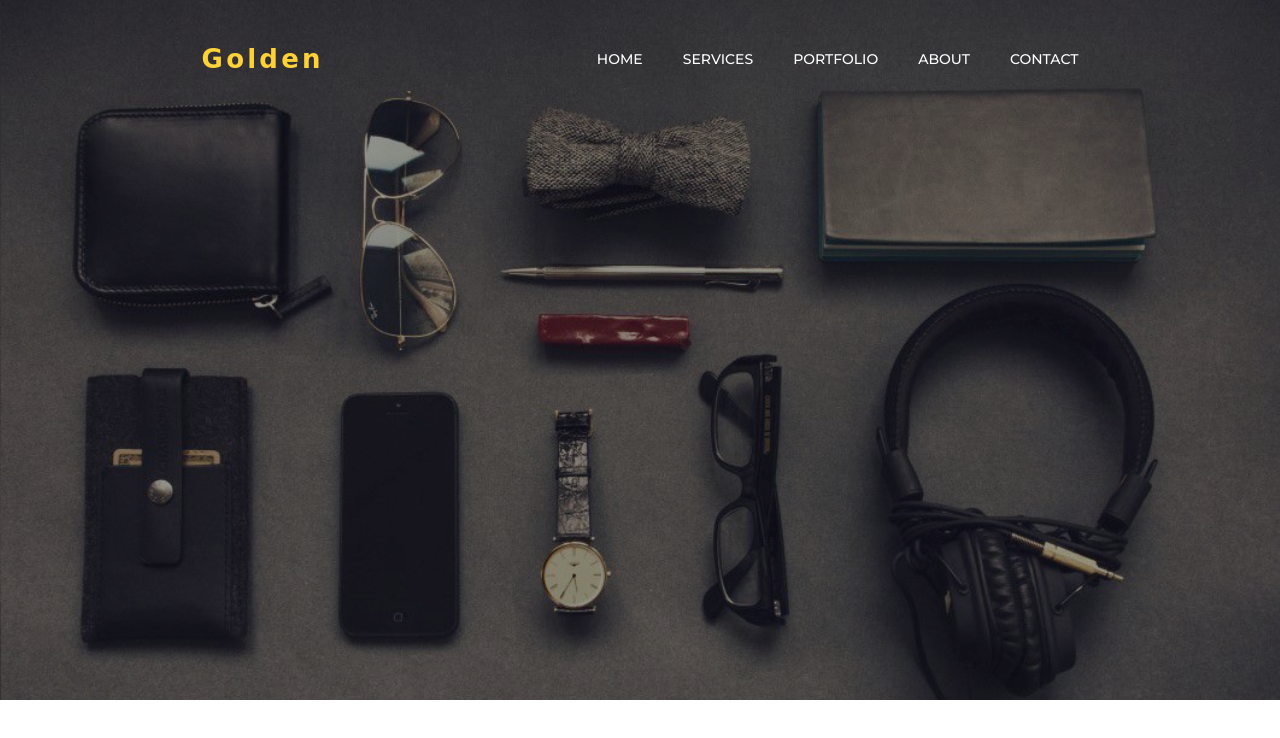
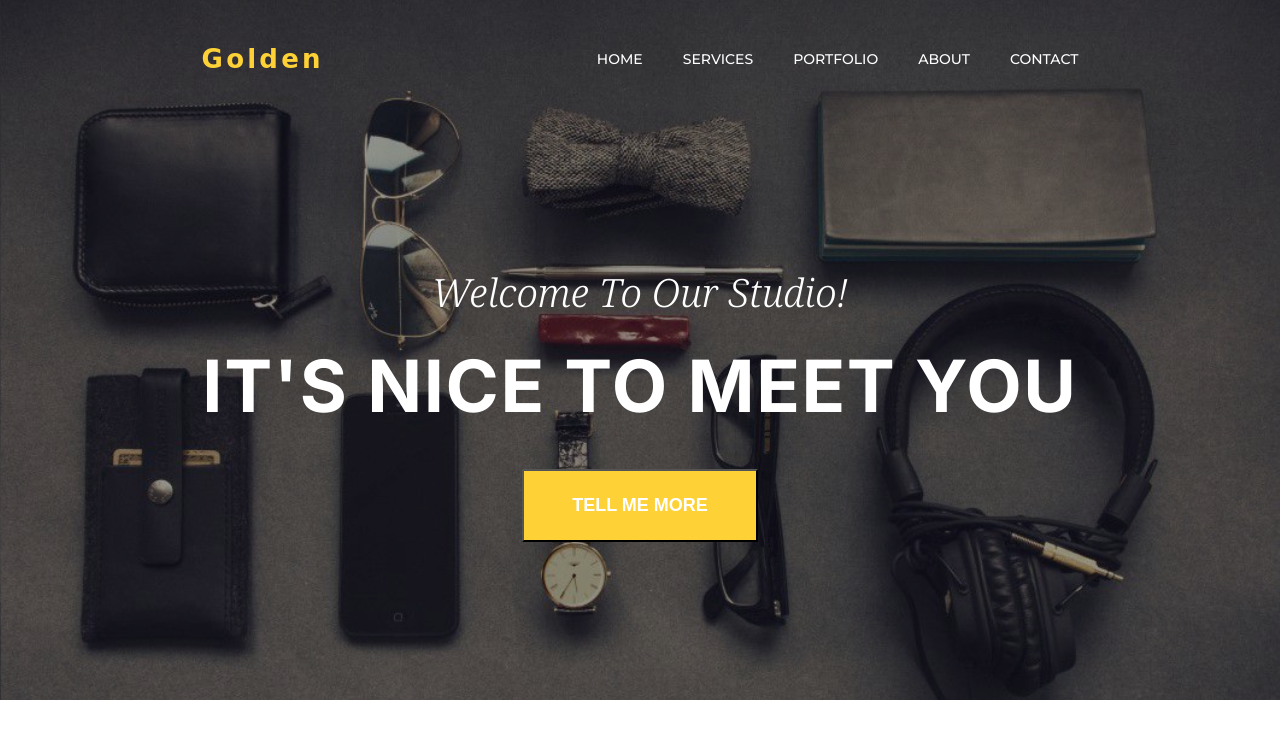
Before and after one commit to riozshow/project-4, a website: page index.html in a window 1280 px wide. Drawn offline with Linux system fonts and the light colour scheme; a web font is replaced by a local one.

Commit message:
Create splash screen

```diff
--- a/index.html
+++ b/index.html
@@ -30,6 +30,15 @@
       </div>
     </div>
   </nav>
+  <section class="splash">
+    <div class="container">
+      <div class="wrapper">
+        <h2>Welcome To Our Studio!</h2>
+        <h1>IT'S NICE TO MEET YOU</h1>
+        <button>TELL ME MORE</button>
+      </div>
+    </div>
+  </section>
 </body>
 
 </html>
--- a/sass/style.scss
+++ b/sass/style.scss
@@ -75,4 +75,45 @@ nav {
     display: inline-block;
     width: 80px;
   }
+
 }
+
+/* Splash */
+
+.splash {
+
+  .wrapper {
+    height: 570px;
+    display: flex;
+    flex-direction: column;
+    gap: 1.5rem;
+    align-items: center;
+    justify-content: center;
+    font-family: $font-sans;
+
+    h2 {
+      margin: 0;
+      font-family: $font-italic;
+      font-style: italic;
+      font-weight: 300;
+      font-size: 39px;
+    }
+
+    h1 {
+      margin: 0;
+      font-size: 72px;
+      letter-spacing: .1rem;
+    }
+
+    button {
+      margin-top: 1rem;
+      color: $color-light;
+      padding: 1.5rem 3rem;
+      background-color: $color-primary;
+      font-size: 18px;
+      font-weight: 600;
+    }
+
+  }
+
+}
```
Also changed, not shown: css/style.css, 1 other file.
